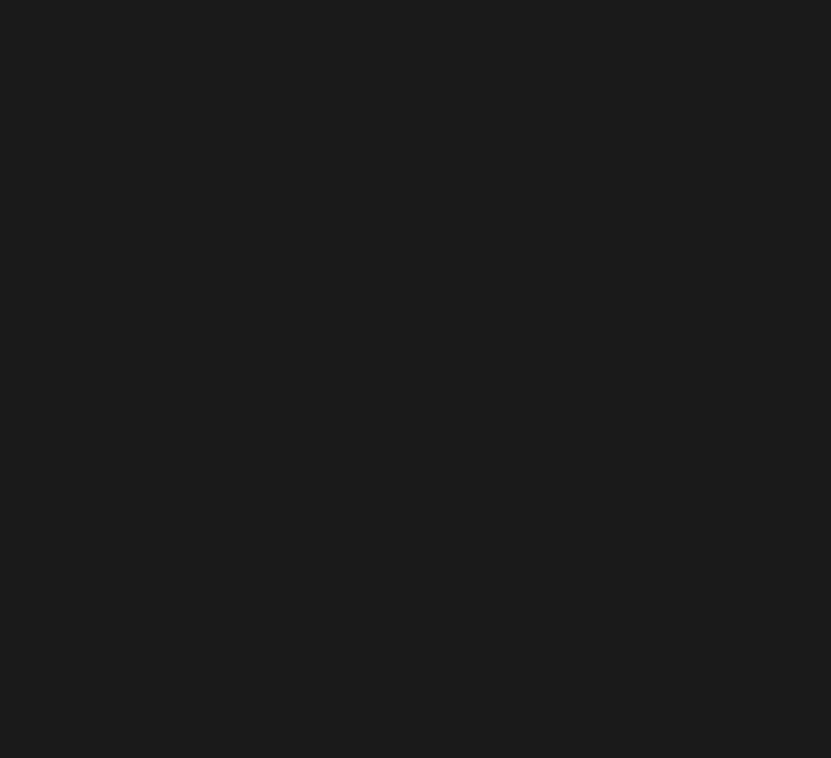
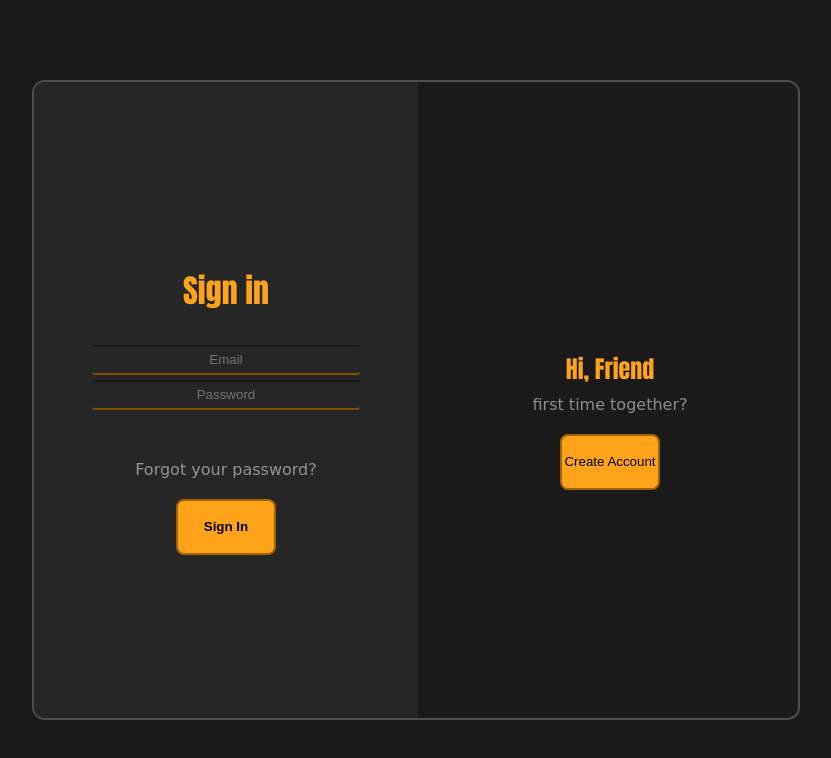
Before and after one commit to bChandrax/HDhub-INFS-project, a React (Vite) app: page /login in a window 1280 px wide. Before the commit this address had no page. Shown: the top 758 px of the page, without its empty margins (224-1055 px from the left). Built offline with nearby package versions, Linux system fonts and the light colour scheme.

Commit message:
updated css & readme

```diff
--- a/index.html
+++ b/index.html
@@ -5,7 +5,7 @@
     <link rel="icon" type="image/svg+xml" href="/favicon.svg" />
     <meta name="viewport" content="width=device-width, initial-scale=1.0" />
     <link href="https://fonts.googleapis.com/css2?family=Anton&display=swap" rel="stylesheet">
-    <title>attempt5</title>
+    <title>HDhub</title>
   </head>
   <body>
     <div id="root"></div>
--- a/package.json
+++ b/package.json
@@ -10,10 +10,12 @@
     "preview": "vite preview"
   },
   "dependencies": {
+    "@supabase/supabase-js": "^2.103.0",
     "lucide-react": "^1.8.0",
     "react": "^19.2.4",
     "react-dom": "^19.2.4",
-    "react-router-dom": "^7.14.0"
+    "react-router-dom": "^7.14.0",
+    "react-social-icons": "^6.25.0"
   },
   "devDependencies": {
     "@eslint/js": "^9.39.4",
--- a/src/App.jsx
+++ b/src/App.jsx
@@ -4,13 +4,15 @@ import { Routes, Route } from "react-router-dom";
 
 import IntroOverlay from './components/Intro-overlay';
 import Home from './pages/Home';
+import Login from './pages/Login'
 import DetailsPage from './pages/Details';
 import DownloadsPage from './pages/Downloads';
 import WatchlistPage from './pages/watchlist';
 import NotificationsPage from './pages/notifications';
 import ProfilePage from './pages/profile';
 import SearchResultsPage from './pages/SearchResults';
-import watch from './pages/watch'
+import Watch from './pages/watch'
+import LoginPage from './pages/Login';
 
 function App() {
   const [introDone, setIntroDone] = useState(false);
@@ -28,7 +30,8 @@ function App() {
           <Route path="/notifications" element={<NotificationsPage />} />
           <Route path="/profile" element={<ProfilePage />} />
           <Route path="/search" element={<SearchResultsPage />} />
-          <Route path="/watch" element={<watch />} />
+          <Route path="/watch" element={<Watch />} />
+          <Route path="/login" element={<LoginPage/>}/>
         </Routes>
       </div>
     </>
--- a/src/index.css
+++ b/src/index.css
@@ -4,7 +4,8 @@
     --maincolor: hsl(36, 100%, 55%);
     --maincolorhover:  hsl(36, 100%, 65%);
     --maincoloractive:  hsl(36, 100%, 75%);
-    --maincolor2: hsl(36, 100%, 35%);
+    --maincolor2: hsl(36, 100%, 32%);
+    --maincolor3: hsl(36, 100%, 25%);
     --background1: hsl(0, 0%, 10%);
     --background2: hsl(0, 0%, 15%);
     --background3: hsl(36, 20%, 15%);
@@ -22,6 +23,7 @@
     --tagcolor2: hsl(0, 0%, 20%);
     --accent: var(--maincolor);
     --accent2: var(--maincolorhover);
+    --muted-text-light: hsla(0, 0%, 100%, 0.5) ;
 }
 
 /*base definitions*/
@@ -896,6 +898,7 @@ header h1{
 
 .mark-all-read {
     background: transparent;
+    width: 10vw;
     border: 1px solid var(--accentcolor1);
     color: var(--maintextcolor);
     padding: 6px 14px;
@@ -952,7 +955,12 @@ header h1{
     padding-bottom: 4rem;
 }
 
-.downloads-list { padding: 1.5rem 2rem; display: flex; flex-direction: column; gap: 1rem; }
+.downloads-list {
+    padding: 1.5rem 2rem;
+    display: flex;
+    flex-direction: column;
+    gap: 1rem;
+}
 
 .download-item {
     display: flex;
@@ -976,7 +984,11 @@ header h1{
 }
 
 .download-info { flex: 1; }
-.download-info h2 { font-size: 1rem; color: white; margin-bottom: 6px; }
+
+.download-info h2 {
+    font-size: 1rem;
+    color: white;
+    margin-bottom: 6px; }
 
 .download-meta {
     display: flex;
@@ -986,7 +998,9 @@ header h1{
     margin-bottom: 8px;
 }
 
-.downloading-label { color: var(--maincolor); }
+.downloading-label {
+    color: var(--maincolor);
+}
 
 .download-progress-track {
     height: 4px;
@@ -1002,7 +1016,132 @@ header h1{
     transition: width 0.3s;
 }
 
-.download-actions { display: flex; gap: 8px; align-items: center; }
+.download-actions {
+    display: flex;
+    gap: 8px;
+    align-items: center;
+}
+
+/*----------------------Login Page--------------------*/
+.login-wrapper{
+    display: flex;
+    flex-direction: column;
+    align-items: center;
+    justify-content: center;
+}
+
+.overflow-cutoff{
+    margin-top: 10vh;
+    border: var(--accentcolor1) 2px solid;
+    display: flex;
+    width: 60vw;
+    height: 80vh;
+    overflow: hidden;
+    border-radius: 1vw;
+}
+
+.cont{
+    display: flex;
+    width: 120vw;
+    position: relative;
+}
+
+.cont>*{
+    width: 30vw;
+    background-color: var(--background2);
+}
+
+.signin, .pass, .CreateAcc, #PD, #PA{
+    display: flex;
+    flex-direction: column;
+    justify-content: center;
+    align-items: center;
+    overflow: hidden;
+}
+
+.signin{
+    position: relative;
+    z-index: 3;
+}
+
+.pass{
+    position: relative;
+    color: var(--maincolor);
+    z-index: 2;
+    background-color: var(--main-color);
+    border-radius: 20% 1vw 1vw 20%;
+}
+
+.CreateAcc{
+    position: relative;
+    z-index: 1;
+    overflow: hidden;
+}
+
+.signin>*, .pass>*, .CreateAcc>*, #PA>*, #PD>*{
+    margin-top: 2.5vh;
+}
+
+h1{
+    margin-bottom: 30px;
+}
+
+h1,h2{
+    height: 1.5rem;
+    color: var(--maincolor);
+    font-family: 'Anton', sens-serif;
+    font-weight: lighter;
+}
+
+p{
+    font-family: 'Comic Sans Ms', cursive;
+    color: var(--muted-text-light)
+}
+
+.inputholder{
+    height: 100px;
+    width: 70%;
+}
+
+.inputholder>*{
+    margin-top: 5px;
+    height: 30px;
+    width: 100%;
+    text-align: center;
+    color: var(--muted-text);
+    border-radius: 3px;
+}
+
+button{
+    background-color: var(--maincolor);
+    border: 2px solid var(--maincolor2);
+    text-align: center;
+    height: 7vh;
+    aspect-ratio: 16/9;
+    border-radius: 1vh;
+}
+
+input{
+    background-color: var(--background2);
+    border: none;
+    border-bottom: var(--maincolor3) 2px solid;
+    border-top: var(--accentcolor4) 2px solid;
+    border-radius: 20px;
+    color: var(--maintextcolor);
+}
+
+input:focus{
+    background-color: var(--background3);
+    border: solid 1px var(--maincolor2);
+}
+
+#PA, #PD{
+    text-align: center;
+}
+
+#PA{
+    display: none;
+}
 
 /* ── PROFILE PAGE ───────────────────────────────── */
 .profile-page {
@@ -1070,6 +1209,7 @@ header h1{
     display: flex;
     align-items: center;
     gap: 6px;
+    width: 120px;
     background: transparent;
     border: 1px solid var(--accentcolor1);
     color: var(--maintextcolor);
@@ -1108,6 +1248,10 @@ header h1{
 .profile-section h2 { color: white; margin-bottom: 1rem; font-size: 1.1rem; }
 
 .profile-links { display: flex; gap: 1rem; flex-wrap: wrap; }
+
+.profile-links button{
+    width: 160px;
+}
 
 .profile-link-btn {
     display: flex;
@@ -1213,6 +1357,10 @@ header h1{
 
     .trending-now header h1{
         font-size: 16px;
+    }
+
+    .btn-watch>*{
+        size: 100px
     }
 
     .trending-now-cards{
@@ -1325,6 +1473,11 @@ header h1{
     .btn-watch{
         width: 60%;
     }
+
+    .mark-all-read {
+        font-size: .75rem;
+        width: 17vw;
+    }
 }
 
 
@@ -1374,4 +1527,9 @@ header h1{
     .categories{
         font-size: 16px;
     }
+
+    .mark-all-read {
+        font-size: .75rem;
+        width: 14vw;
+    }
 }
--- a/src/pages/Downloads.jsx
+++ b/src/pages/Downloads.jsx
@@ -5,7 +5,7 @@ import NavBar from "../components/NavBar";
 const MOCK_DOWNLOADS = [
     { id: 1, title: "Top Gun Maverick", size: "2.1 GB", quality: "1080p", status: "complete" },
     { id: 2, title: "The Batman", size: "1.8 GB", quality: "1080p", status: "complete" },
-    { id: 3, title: "SSpider-Man: No Way Home", size: "3.4 GB", quality: "4K", status: "downloading", progress: 64 },
+    { id: 3, title: "Spider-Man: No Way Home", size: "3.4 GB", quality: "4K", status: "downloading", progress: 64 },
 ];
 
 export default function DownloadsPage() {
@@ -48,9 +48,9 @@ export default function DownloadsPage() {
                                 </div>
                                 <div className="download-actions">
                                     {item.status === "complete" && (
-                                        <button className="btn-watch"><Play size={16} /> Play</button>
+                                        <button className="btn-watch"><Play /> Play</button>
                                     )}
-                                    <button className="btn-remove"><Trash2 size={16} /></button>
+                                    <button className="btn-remove"><Trash2 /></button>
                                 </div>
                             </div>
                         ))}
--- /dev/null
+++ b/src/pages/Login.jsx
@@ -0,0 +1,133 @@
+import { useNavigate } from "react-router-dom";
+import { useRef, useState } from "react";
+import { SocialIcon } from "react-social-icons"
+
+export default function LoginPage() {
+
+    const sliderRef = useRef(null);
+    const passRef = useRef(null);
+    const [hasSlid, setHasSlid] = useState(false);
+
+    // signin refs
+    const signinHeaderRef = useRef(null);
+    const signinLinksRef = useRef(null);
+    const signinAltRef = useRef(null);
+    const signinForgotRef = useRef(null);
+    const signinInputRef = useRef(null);
+    const signinButtonRef = useRef(null);
+
+    // createacc refs
+    const creHeaderRef = useRef(null);
+    const creLinksRef = useRef(null);
+    const creAltRef = useRef(null);
+    const creForgotRef = useRef(null);
+    const creInputRef = useRef(null);
+    const creButtonRef = useRef(null);
+
+    function shiftSignElements(direction) {
+        const val = direction === "right" ? "translateX(30vw)" : "translateX(0)";
+        const transition = direction === "right"
+            ? "transform 0.5s ease"
+            : "transform 0.5s ease 0.25s";
+        [signinHeaderRef, signinLinksRef, signinAltRef, signinForgotRef, signinInputRef, signinButtonRef].forEach(ref => {
+            if (ref.current) {
+                ref.current.style.transition = transition;
+                ref.current.style.transform = val;
+            }
+        });
+    }
+
+    function shiftCreElements(direction) {
+        const val = direction === "left" ? "translateX(-30vw)" : "translateX(0)";
+        const transition = direction === "left"
+            ? "transform 0.5s ease"
+            : "transform 0.5s ease 0.25s";
+        [creHeaderRef, creLinksRef, creAltRef, creForgotRef, creInputRef, creButtonRef].forEach(ref => {
+            if (ref.current) {
+                ref.current.style.transition = transition;
+                ref.current.style.transform = val;
+            }
+        });
+    }
+
+    function ToCre() {
+        sliderRef.current.style.transition = "transform 1s ease";
+        sliderRef.current.style.transform = "translateX(-33.33%)";
+        passRef.current.style.transition = "border-radius 1s ease";
+        passRef.current.style.borderRadius = "1vw 20% 20% 1vw";
+        shiftSignElements("right");
+        shiftCreElements("none");
+    }
+
+    function ToSi() {
+        sliderRef.current.style.transition = "transform 1s ease";
+        sliderRef.current.style.transform = "translateX(0px)";
+        passRef.current.style.transition = "border-radius 1s ease";
+        passRef.current.style.borderRadius = "20% 1vw 1vw 20%";
+        shiftSignElements("none");
+        shiftCreElements("left");
+    }
+
+    function Slide() {
+        if (!hasSlid) {
+            ToCre();
+            setHasSlid(true);
+        } else {
+            ToSi();
+            setHasSlid(false);
+        }
+    }
+
+    return (
+        <div className="login-wrapper">
+        <div className="overflow-cutoff">
+            <div className="cont" id="slider" ref={sliderRef}>
+
+                <div className="signin">
+                    <h1 ref={signinHeaderRef}>Sign in</h1>
+                    <div className="inputholder" ref={signinInputRef}>
+                        <input placeholder="Email" /><br />
+                        <input placeholder="Password" />
+                    </div>
+                    <p className="forgot" ref={signinForgotRef}>Forgot your password?</p>
+                    <button className="done" ref={signinButtonRef}>
+                        <b>Sign In</b>
+                    </button>
+                </div>
+
+                <div className="pass" ref={passRef}>
+                    <div className="default" id="PD" style={{ display: hasSlid ? "none" : "flex" }}>
+                        <h2>Hi, Friend</h2>
+                        <p>first time together?</p>
+                        <button className="switch" onClick={Slide}>
+                            Create Account
+                        </button>
+                    </div>
+
+                    <div className="pass-alt" id="PA" style={{ display: hasSlid ? "flex" : "none" }}>
+                        <h2>Been Here Before?</h2>
+                        <p>No problem, Let's sign in</p>
+                        <button className="switch" onClick={Slide}>
+                            Log In
+                        </button>
+                    </div>
+                </div>
+
+                <div className="CreateAcc">
+                    <h1 ref={creHeaderRef}>Register</h1>
+                    <div className="inputholder" ref={creInputRef}>
+                        <input placeholder="Name" /><br />
+                        <input placeholder="Email" /><br />
+                        <input placeholder="Password" />
+                    </div>
+                    <p className="forgot" ref={creForgotRef}>Forgot your password?</p>
+                    <button className="done" ref={creButtonRef}>
+                        Sign Up
+                    </button>
+                </div>
+
+            </div>
+        </div>
+        </div>
+    );
+}
```
Also changed, not shown: 2 other files (tests, documents, lock files or other folders).
